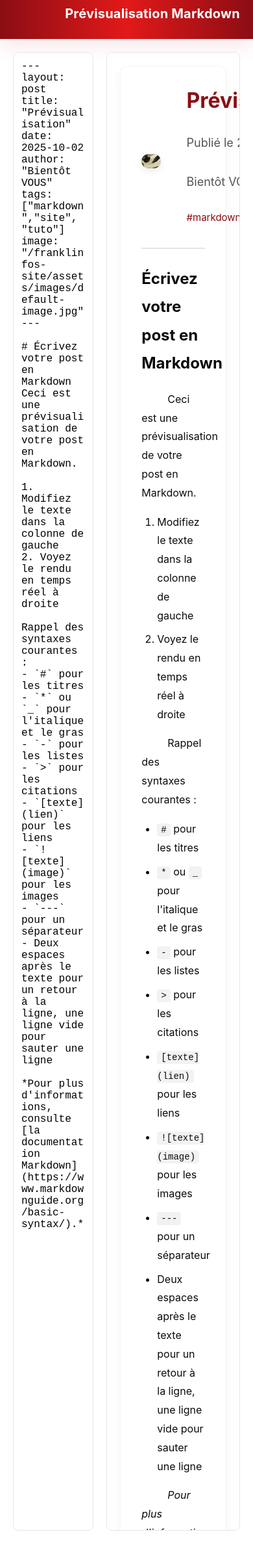
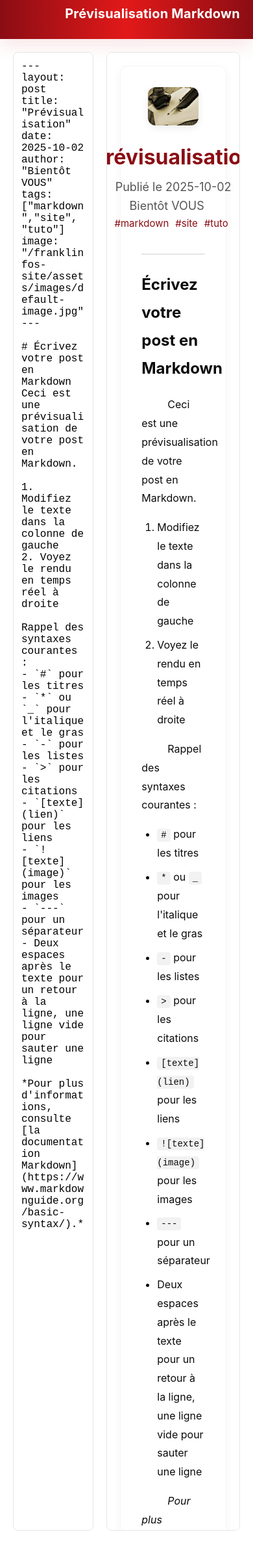
Before and after one commit to Franklinfos/franklinfos-site, a Jekyll site: the page built from markdown-preview.md, in a window 390 px wide. Shown: the top 2394 px of the page at 65% size. Built offline with Jekyll 4.4.1, drawn with Linux system fonts in a browser that asks for light colours.

Commit message:
Update CSS for mobile phones

```diff
--- a/assets/style.css
+++ b/assets/style.css
@@ -564,6 +564,35 @@ a:hover {
   .dropdown-content {
     max-width: calc(50vw);
   }
+
+  .post .p-header {
+    flex-direction: column;
+    align-items: center;
+    text-align: center;
+  }
+  .post .p-image {
+    width: 80%;
+    margin: 0 0 8px 0;
+  }
+  .post .p-date, .p-author {
+    margin: 0;
+  }
+  .post .p-tags {
+    margin-top: 0;
+  }
+
+  .post-list-item {
+    flex-direction: column;
+    align-items: center;
+    text-align: center;
+    padding: 8px 0;
+  }
+  .post-list-item .post-list-item-image {
+    min-width: 60%;
+    max-width: 80%;
+    height: 100px;
+    margin: 12px 0 4px 0;
+  }
 }
 
 @media (max-width: 600px) {
```
Also changed, not shown: README.md.
